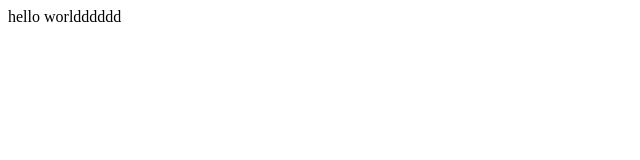
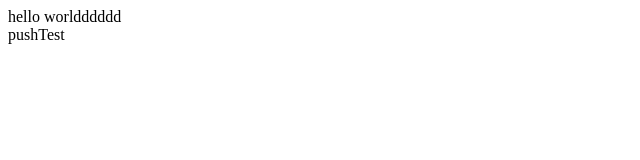
Before and after one commit to TheNam74/DeployTest2, a plain HTML site: page index.html in a window 1280 px wide. Shown: the full height of the page, 0-640 px from the left. Drawn offline with Linux system fonts and the light colour scheme.

```diff
--- a/index.html
+++ b/index.html
@@ -10,6 +10,7 @@
 
 <body>
                <div>hello worldddddd</div>
+               <div>pushTest</div>
 </body>
 
 </html>
```
